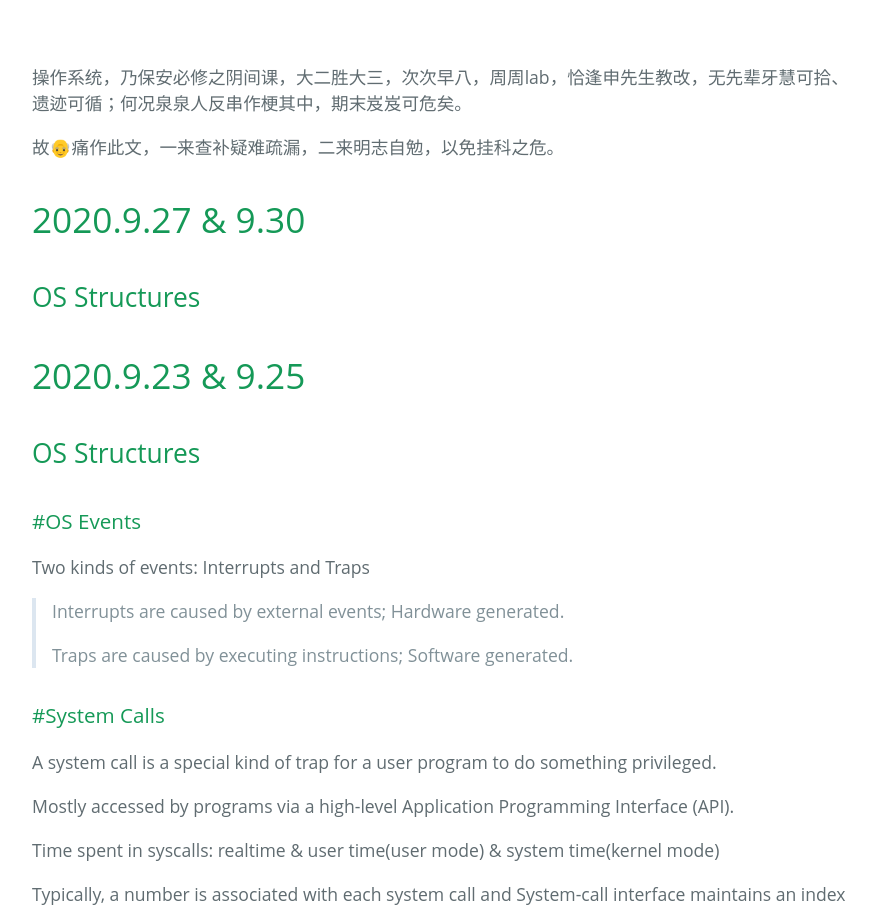
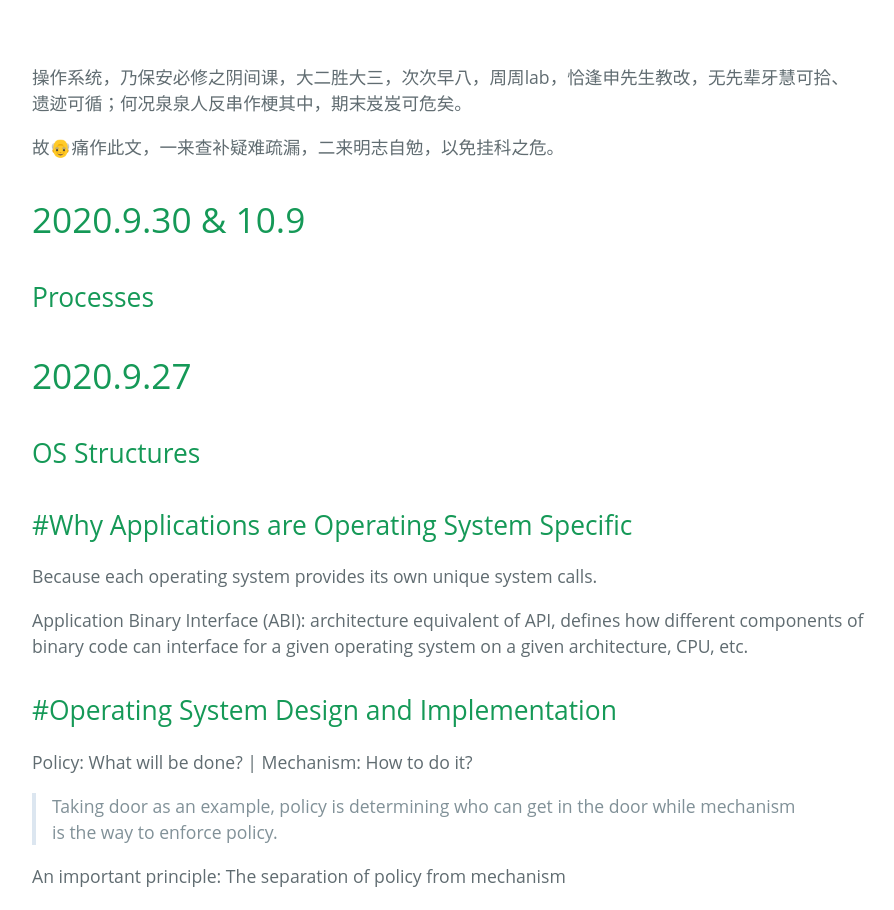
Before and after one commit to NishikinoSky/NishikinoSky.github.io, a Jekyll site: the page built from _posts/2020-10-16-Operating-System.md, in a window 1280 px wide and 1400 px high, cut to the strip 354-1264 px from the top of the window. Shown: the whole strip, without its empty margins (192-1086 px from the left). Built offline with Jekyll 4.4.1, drawn with Linux system fonts in a browser that asks for light colours; some web fonts are replaced.

Commit message:
Update 2020-10-16-Operating-System.md

```diff
--- a/_posts/2020-10-16-Operating-System.md
+++ b/_posts/2020-10-16-Operating-System.md
@@ -8,12 +8,30 @@ stickie: false
 
 故👴痛作此文，一来查补疑难疏漏，二来明志自勉，以免挂科之危。
 
-# 2020.9.27 & 9.30
+# 2020.9.30 & 10.9
+
+## Processes
+
+
+
+
+# 2020.9.27
 
 ## OS Structures
 
+## #Why Applications are Operating System Specific
+Because each operating system provides its own unique system calls.
 
+Application Binary Interface (ABI): architecture equivalent of API, defines how different components of binary code can interface for a given operating system on a given architecture, CPU, etc.
 
+## #Operating System Design and Implementation
+Policy: What will be done? | Mechanism: How to do it?
+
+> Taking door as an example, policy is determining who can get in the door while mechanism is the way to enforce policy.
+
+An important principle: The separation of policy from mechanism
+
+## #Implementation
 
 
 # 2020.9.23 & 9.25
@@ -104,7 +122,6 @@ ELF file mapping
 
 Kernel space | Stack -> | <- Heap | Bss segment | Data segment | Text segment (ELF)
 
-
 ### #User Operating System Interface
 >CLI
 >>Shell: knows how to run command
```
